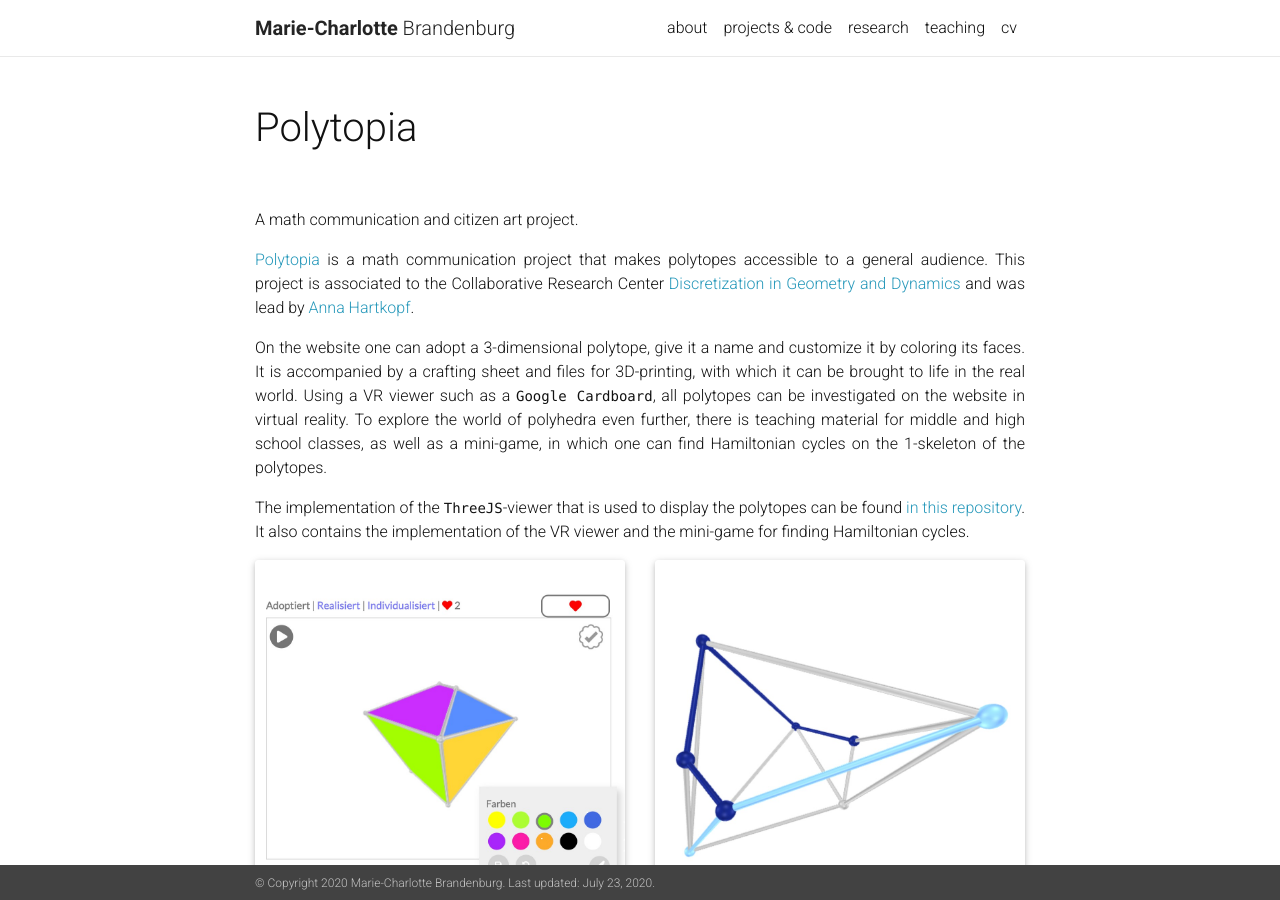
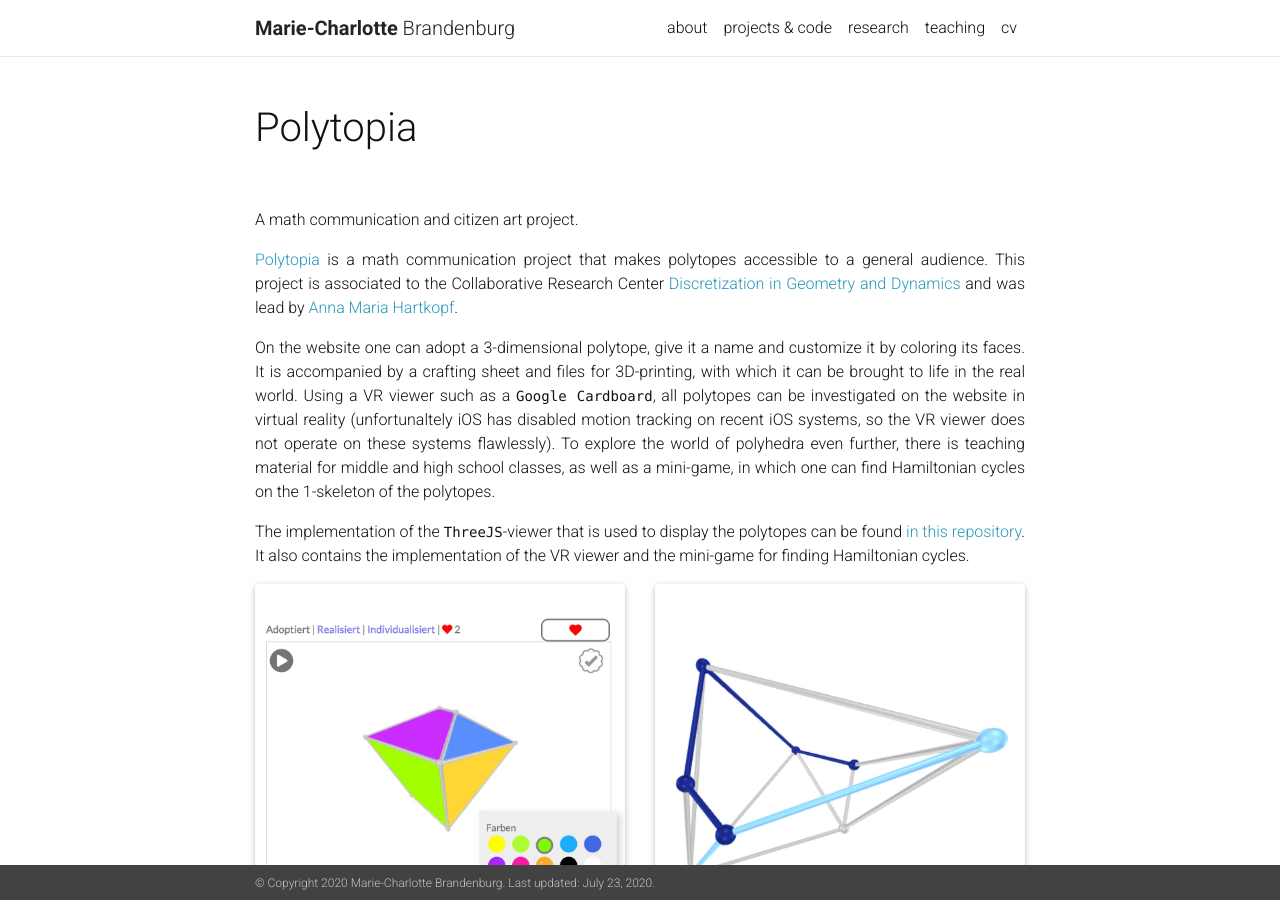
Before and after one commit to mariebrandenburg/mariebrandenburg.github.io, a Jekyll site: the page built from _projects/polytopia.markdown, in a window 1280 px wide and 900 px high. Built offline with Jekyll 4.4.1, drawn with Linux system fonts in a browser that asks for light colours; nearby versions of some CDN libraries; a style sheet for code colours, icons or effects is not loaded.

Commit message:
edit polytopia

```diff
--- a/_projects/polytopia.markdown
+++ b/_projects/polytopia.markdown
@@ -9,9 +9,9 @@ facebook: polytopia.eu
 ---
 
 
-[Polytopia](https://www.polytopia.eu) is a math communication project that makes polytopes accessible to a general audience. This project is associated to the Collaborative Research Center [Discretization in Geometry and Dynamics](https://www.discretization.de/projects/CaP/) and was lead by [Anna Hartkopf](https://www.mi.fu-berlin.de/math/groups/discgeom/members/hartkopf.html).
+[Polytopia](https://www.polytopia.eu) is a math communication project that makes polytopes accessible to a general audience. This project is associated to the Collaborative Research Center [Discretization in Geometry and Dynamics](https://www.discretization.de/projects/CaP/) and was lead by [Anna Maria Hartkopf](https://www.mi.fu-berlin.de/math/groups/discgeom/members/hartkopf.html).
 
-On the website one can adopt a 3-dimensional polytope, give it a name and customize it by coloring its faces. It is accompanied by a crafting sheet and files for 3D-printing, with which it can be brought to life in the real world. Using a VR viewer such as a `Google Cardboard`, all polytopes can be investigated on the website in virtual reality.
+On the website one can adopt a 3-dimensional polytope, give it a name and customize it by coloring its faces. It is accompanied by a crafting sheet and files for 3D-printing, with which it can be brought to life in the real world. Using a VR viewer such as a `Google Cardboard`, all polytopes can be investigated on the website in virtual reality (unfortunaltely iOS has disabled motion tracking on recent iOS systems, so the VR viewer does not operate on these systems flawlessly).
 To explore the world of polyhedra even further, there is teaching material for middle and high school classes, as well as a mini-game, in which one can find Hamiltonian cycles on the 1-skeleton of the polytopes.
 
 The implementation of the `ThreeJS`-viewer that is used to display the polytopes can be found [in this repository](https://github.com/mariebrandenburg/polytopia). It also contains the implementation of the VR viewer and the mini-game for finding Hamiltonian cycles.
```
